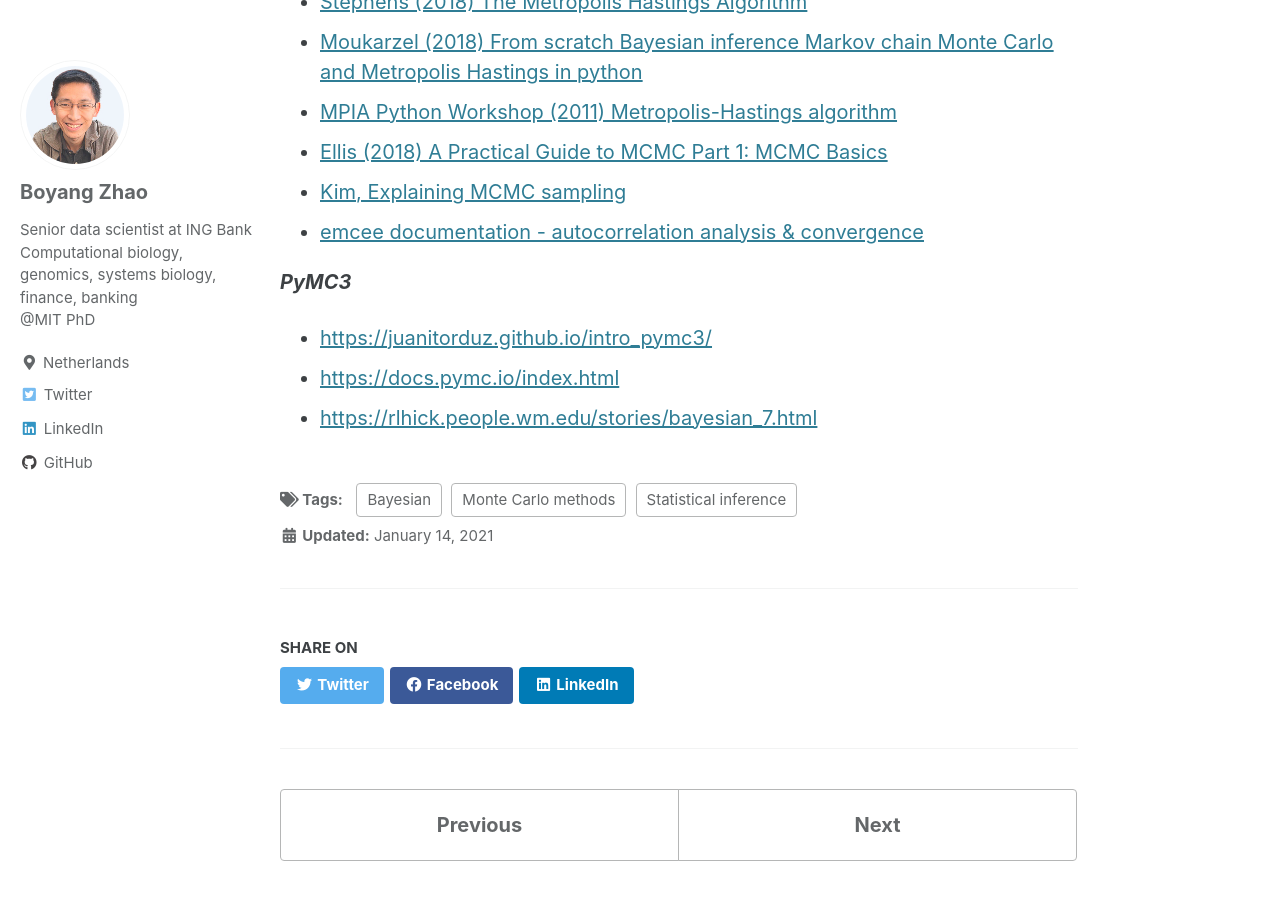
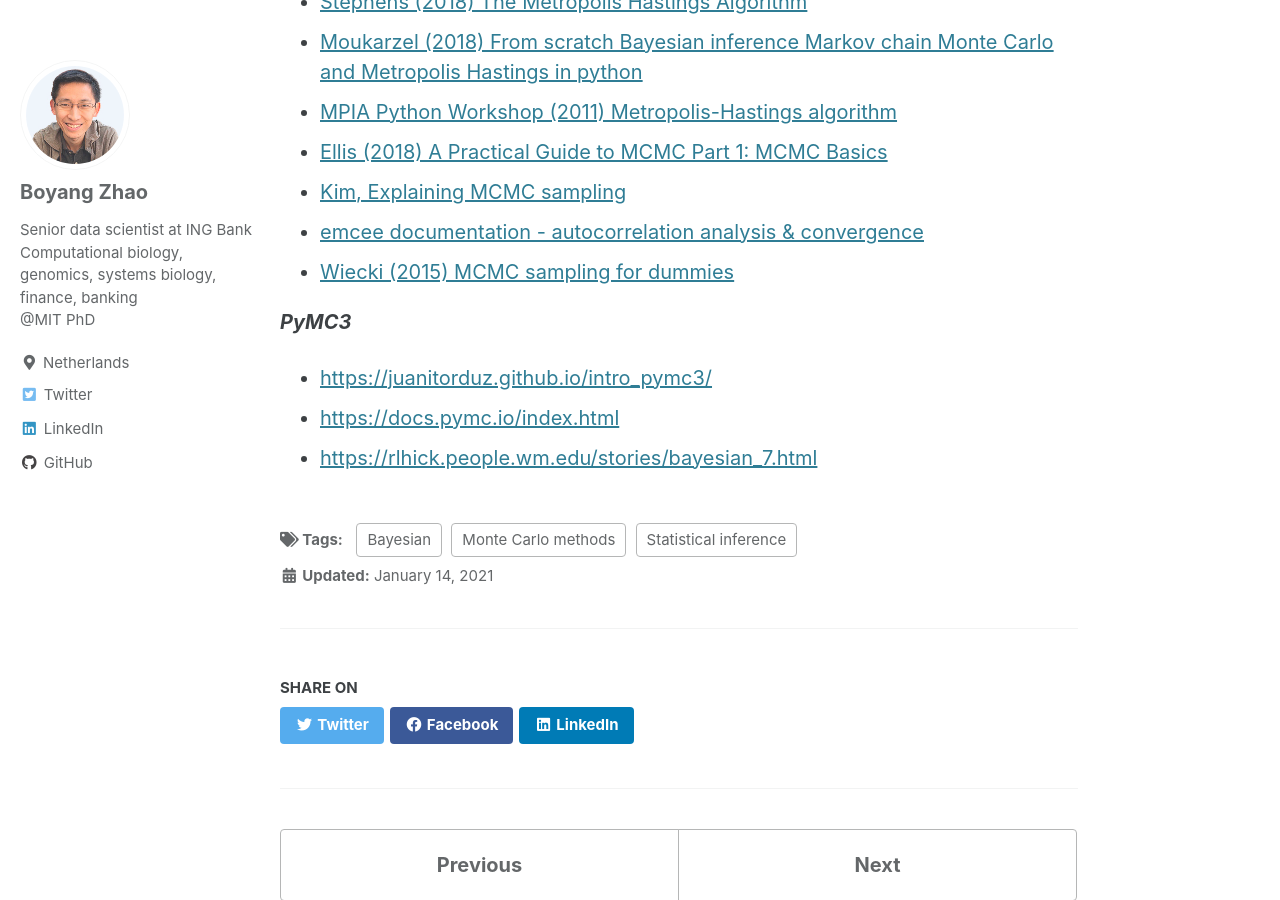
Before and after one commit to boyangzhao/boyangzhao.github.io, a Jekyll site: the page built from _posts/2021-01-14-mcmc-bayesian-inference.md, in a window 1280 px wide and 900 px high, scrolled down 12573 px. Built offline with Jekyll 4.4.1, drawn with Linux system fonts in a browser that asks for light colours; cached includes are drawn as plain includes; formulas are drawn with MathJax 3; comment, search, counter and statistics services are not loaded.

Commit message:
add additional resources

```diff
--- a/_posts/2021-01-14-mcmc-bayesian-inference.md
+++ b/_posts/2021-01-14-mcmc-bayesian-inference.md
@@ -374,6 +374,7 @@ distribution to be reflective of the target distribution.
 - [Ellis (2018) A Practical Guide to MCMC Part 1: MCMC Basics](https://jellis18.github.io/post/2018-01-02-mcmc-part1/)
 - [Kim, Explaining MCMC sampling](https://joomik.github.io/metropolis/)
 - [emcee documentation - autocorrelation analysis & convergence](https://emcee.readthedocs.io/en/stable/tutorials/autocorr/)
+- [Wiecki (2015) MCMC sampling for dummies](https://twiecki.io/blog/2015/11/10/mcmc-sampling/)
 
 ***PyMC3***
 
```
